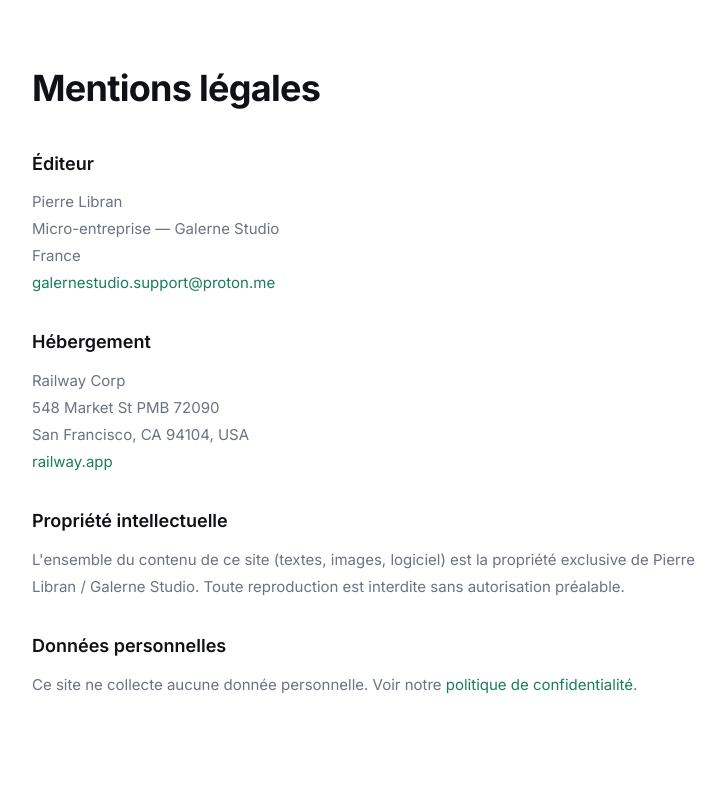
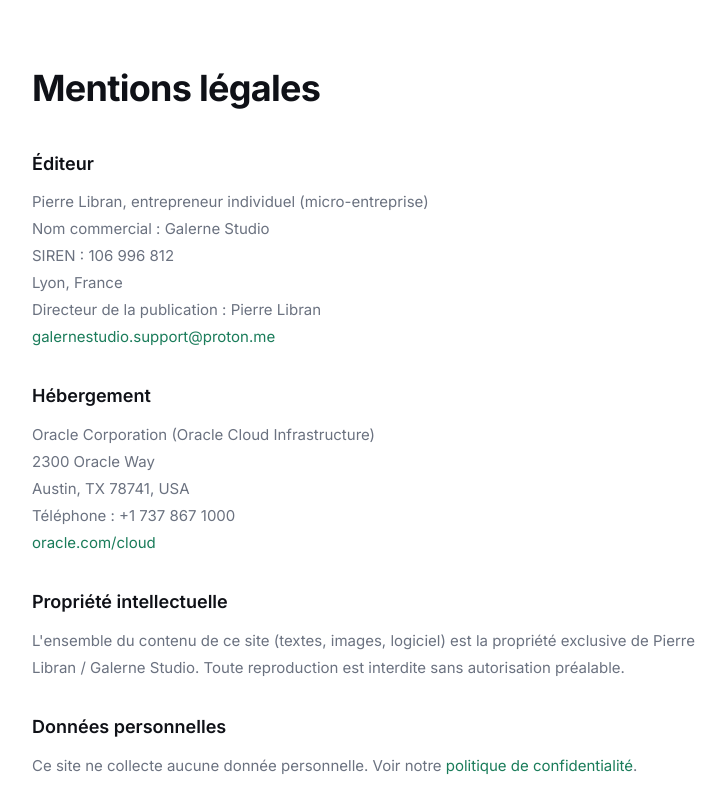
Before and after one commit to RyoSaeba35/topotree-site, a Rails app: page /mentions-legales in a window 1280 px wide. Shown: the top 796 px of the page, without its empty margins (272-998 px from the left). Before the commit the page ends 694 px from the top, so only its background shows below. Run offline with Rails 7, Linux system fonts and the light colour scheme; some libraries are stand-ins or nearby versions.

Commit message:
Updating technical problems

```diff
--- a/app/controllers/application_controller.rb
+++ b/app/controllers/application_controller.rb
@@ -13,6 +13,20 @@ class ApplicationController < ActionController::Base
     nil
   end
 
+  # Current path without the locale prefix, e.g. "/fr/privacy" -> "/privacy"
+  def path_without_locale
+    request.path.sub(%r{\A/(#{I18n.available_locales.join('|')})(?=/|\z)}, "").presence || "/"
+  end
+  helper_method :path_without_locale
+
+  # Same page in another language
+  def localized_path(locale)
+    base = path_without_locale
+    return base if locale.to_sym == I18n.default_locale
+    base == "/" ? "/#{locale}" : "/#{locale}#{base}"
+  end
+  helper_method :localized_path
+
   def default_url_options
     { locale: I18n.locale == I18n.default_locale ? nil : I18n.locale }
   end
--- a/app/views/layouts/application.html.erb
+++ b/app/views/layouts/application.html.erb
@@ -8,7 +8,8 @@
   <title><%= content_for?(:title) ? yield(:title) : "Topotree — Disk Space Analyzer for Windows" %></title>
   <meta name="description" content="<%= content_for?(:description) ? yield(:description) : "Topotree scans your entire drive in under 5 seconds. Interactive treemap and sunburst views. Find what's filling your disk and clean it up safely. Free 14-day trial." %>">
   <meta name="robots" content="index, follow">
-  <link rel="canonical" href="https://www.topotree.app<%= request.path %>">
+  <% home_page = path_without_locale == "/" %>
+  <link rel="canonical" href="https://www.topotree.app<%= home_page ? request.path : path_without_locale %>">
 
   <!-- Open Graph -->
   <meta property="og:type"        content="website">
@@ -26,16 +27,12 @@
   <meta name="twitter:image"       content="https://www.topotree.app/images/og.png">
 
   <!-- hreflang for multilingual -->
-  <link rel="alternate" hreflang="en" href="https://www.topotree.app/">
-  <link rel="alternate" hreflang="fr" href="https://www.topotree.app/fr">
-  <link rel="alternate" hreflang="de" href="https://www.topotree.app/de">
-  <link rel="alternate" hreflang="es" href="https://www.topotree.app/es">
-  <link rel="alternate" hreflang="it" href="https://www.topotree.app/it">
-  <link rel="alternate" hreflang="pt" href="https://www.topotree.app/pt">
-  <link rel="alternate" hreflang="nl" href="https://www.topotree.app/nl">
-  <link rel="alternate" hreflang="pl" href="https://www.topotree.app/pl">
-  <link rel="alternate" hreflang="ja" href="https://www.topotree.app/ja">
-  <link rel="alternate" hreflang="x-default" href="https://www.topotree.app/">
+  <% if home_page %>
+  <% I18n.available_locales.each do |loc| %>
+  <link rel="alternate" hreflang="<%= loc %>" href="https://www.topotree.app<%= localized_path(loc) %>">
+  <% end %>
+  <link rel="alternate" hreflang="x-default" href="https://www.topotree.app<%= localized_path(:en) %>">
+  <% end %>
 
   <!-- Favicon -->
   <link rel="icon"       type="image/png" sizes="32x32" href="/images/favicon-32.png">
--- a/app/views/pages/mentions_legales.html.erb
+++ b/app/views/pages/mentions_legales.html.erb
@@ -4,18 +4,22 @@
 
     <h2>Éditeur</h2>
     <p>
-      Pierre Libran<br>
-      Micro-entreprise — Galerne Studio<br>
-      France<br>
+      Pierre Libran, entrepreneur individuel (micro-entreprise)<br>
+      Nom commercial : Galerne Studio<br>
+      SIREN : 106 996 812<br>
+      <%# TODO: adresse professionnelle obligatoire (domicile ou domiciliation) %>
+      Lyon, France<br>
+      Directeur de la publication : Pierre Libran<br>
       <a href="mailto:galernestudio.support@proton.me">galernestudio.support@proton.me</a>
     </p>
 
     <h2>Hébergement</h2>
     <p>
-      Railway Corp<br>
-      548 Market St PMB 72090<br>
-      San Francisco, CA 94104, USA<br>
-      <a href="https://railway.app" target="_blank" rel="noopener">railway.app</a>
+      Oracle Corporation (Oracle Cloud Infrastructure)<br>
+      2300 Oracle Way<br>
+      Austin, TX 78741, USA<br>
+      Téléphone : +1 737 867 1000<br>
+      <a href="https://www.oracle.com/cloud/" target="_blank" rel="noopener">oracle.com/cloud</a>
     </p>
 
     <h2>Propriété intellectuelle</h2>
--- a/config/locales/en.yml
+++ b/config/locales/en.yml
@@ -16,7 +16,7 @@ en:
     title2: "Two views, same data"
     body2: "Switch between a treemap (bigger rectangle = more space) and a sunburst (rings show folder depth). Both update live as you drill in."
     title3: "Find forgotten files"
-    body3: "Filter by age to show only files not touched in 1, 2, or 5+ years. No other disk analyzer offers this."
+    body3: "Filter by age to show only files not touched in 1, 2, or 5+ years."
     title4: "Clean up without fear"
     body4: "Right-click to send to the Recycle Bin. Use the Collector basket to queue items from different folders and review the total before deleting."
     title5: "Instant history"
--- a/config/locales/fr.yml
+++ b/config/locales/fr.yml
@@ -16,7 +16,7 @@ fr:
     title2: "Deux vues, mêmes données"
     body2: "Basculez entre une carte arborescente (plus grand rectangle = plus d'espace) et un sunburst (les anneaux montrent la profondeur). Les deux se mettent à jour en temps réel."
     title3: "Retrouvez les fichiers oubliés"
-    body3: "Filtrez par âge pour afficher uniquement les fichiers non touchés depuis 1, 2 ou 5+ ans. Aucun autre analyseur de disque n'offre cette fonctionnalité."
+    body3: "Filtrez par âge pour afficher uniquement les fichiers non touchés depuis 1, 2 ou 5+ ans."
     title4: "Nettoyez sans crainte"
     body4: "Clic droit pour envoyer à la Corbeille. Utilisez le panier Collecteur pour regrouper des éléments de différents dossiers et vérifier le total avant de supprimer."
     title5: "Historique instantané"
```
Also changed, not shown: app/views/pages/home.html.erb (+10 -10 lines), app/views/pages/sitemap.xml.erb (+17 -16 lines), public/images/og.png.
